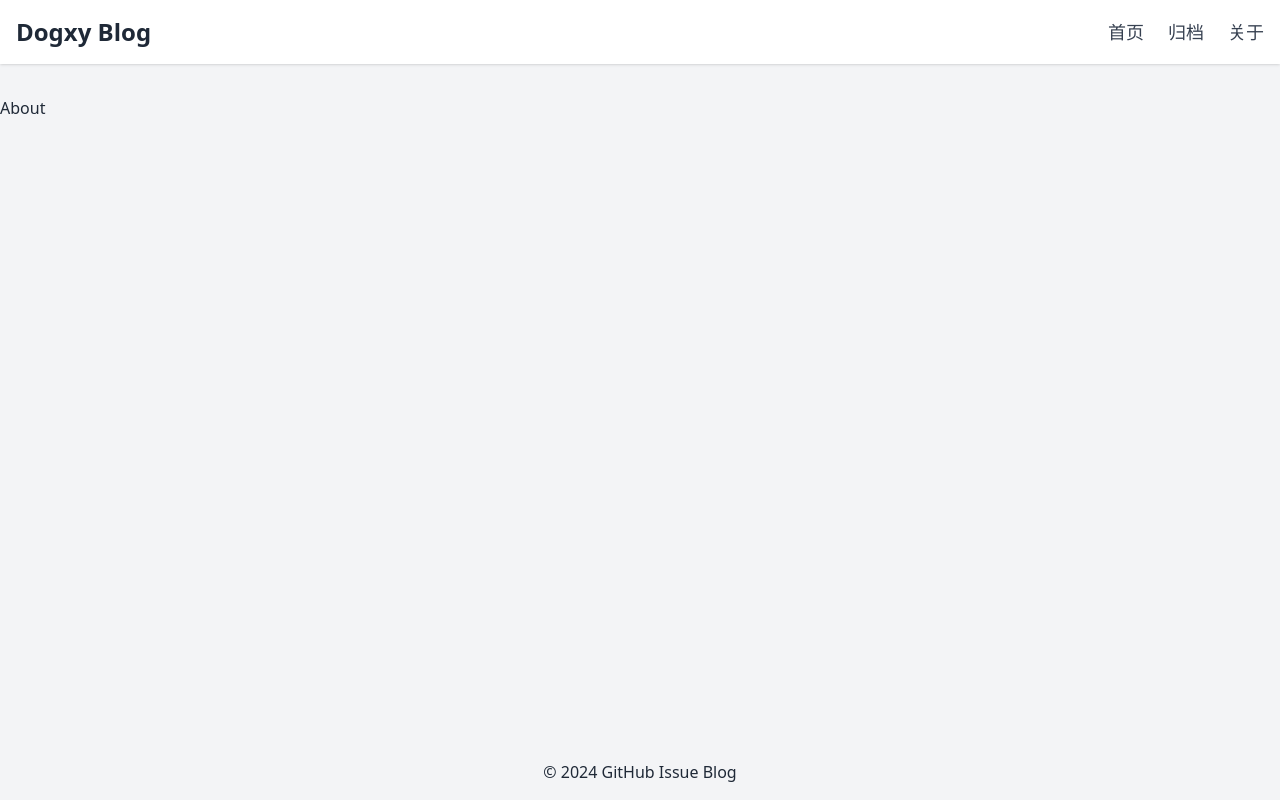
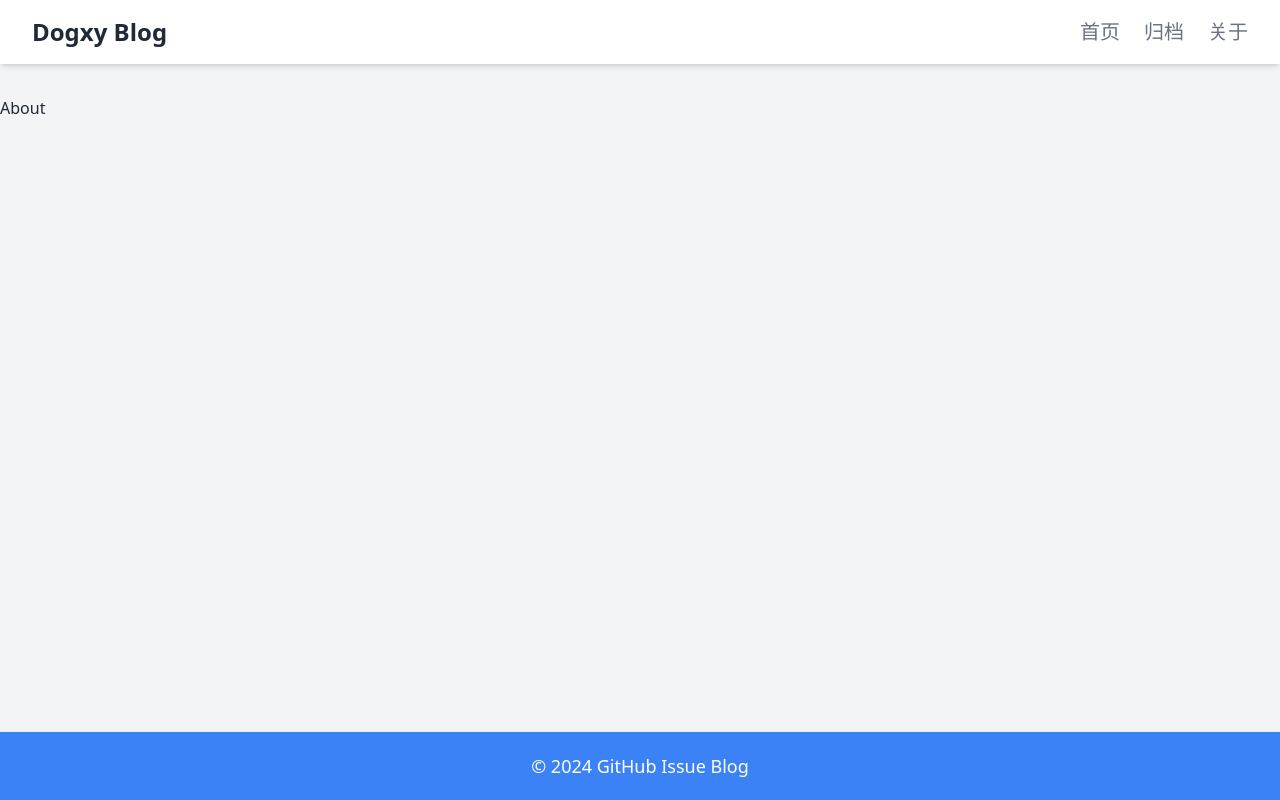
Before and after one commit to xyandy/github-issue-blog, a Next.js app: page /about in a window 1280 px wide. Built offline with nearby package versions, Linux system fonts and the light colour scheme.

Commit message:
add footer, header

```diff
--- a/app/layout.tsx
+++ b/app/layout.tsx
@@ -1,41 +1,8 @@
 import type { Metadata } from 'next';
-import '@/app/globals.css';
+import { Menu } from 'lucide-react';
 import Link from 'next/link';
 
-function Header() {
-  return (
-    <header className='bg-white shadow'>
-      <div className='container mx-auto px-4 py-4'>
-        <div className='flex justify-between items-center'>
-          <h1 className='text-2xl font-bold'>Dogxy Blog</h1>
-          <nav>
-            <ul className='hidden md:flex space-x-6'>
-              <li>
-                <Link href='/' className='text-gray-700 hover:text-blue-500 text-lg font-medium relative group'>
-                  首页
-                  <span className='absolute bottom-0 left-0 w-full h-0.5 bg-blue-500 transform scale-x-0 group-hover:scale-x-100 transition-transform duration-300 ease-in-out'></span>
-                </Link>
-              </li>
-              <li>
-                <Link href='/archives' className='text-gray-700 hover:text-blue-500 text-lg font-medium relative group'>
-                  归档
-                  <span className='absolute bottom-0 left-0 w-full h-0.5 bg-blue-500 transform scale-x-0 group-hover:scale-x-100 transition-transform duration-300 ease-in-out'></span>
-                </Link>
-              </li>
-              <li>
-                <Link href='/about' className='text-gray-700 hover:text-blue-500 text-lg font-medium relative group'>
-                  关于
-                  <span className='absolute bottom-0 left-0 w-full h-0.5 bg-blue-500 transform scale-x-0 group-hover:scale-x-100 transition-transform duration-300 ease-in-out'></span>
-                </Link>
-              </li>
-            </ul>
-          </nav>
-          {/* 保留原有的移动端菜单按钮 */}
-        </div>
-      </div>
-    </header>
-  );
-}
+import '@/app/globals.css';
 
 export const metadata: Metadata = {
   title: 'github issue blog',
@@ -50,10 +17,56 @@ export default function RootLayout({ children }: { children: React.ReactNode })
 
         <main className='flex-grow py-8'>{children}</main>
 
-        <footer className='bg-gray-100 p-4'>
-          <div className='container mx-auto text-center'>© {new Date().getFullYear()} GitHub Issue Blog</div>
-        </footer>
+        <Footer />
       </body>
     </html>
   );
 }
+
+function Header() {
+  return (
+    <header className='bg-white shadow-md'>
+      <div className='flex justify-between items-center px-8 py-4'>
+        <h1 className='text-2xl font-bold'>Dogxy Blog</h1>
+
+        <nav className='hidden sm:flex items-center space-x-6'>
+          <Link
+            href='/'
+            className='text-gray-500 hover:text-blue-500 hover:border-b-4 hover:border-blue-500 text-xl font-medium'
+          >
+            首页
+          </Link>
+          <Link
+            href='/archive'
+            className='text-gray-500 hover:text-blue-500 hover:border-b-4 hover:border-blue-500 text-xl font-medium'
+          >
+            归档
+          </Link>
+          <Link
+            href='/about'
+            className='text-gray-500 hover:text-blue-500 hover:border-b-4 hover:border-blue-500 text-xl font-medium'
+          >
+            关于
+          </Link>
+        </nav>
+
+        <div className='sm:hidden'>
+          <button className='inline-flex items-center justify-center p-2 rounded-md text-gray-400 hover:text-gray-500 hover:bg-gray-100 focus:outline-none focus:ring-2 focus:ring-inset focus:ring-indigo-500'>
+            <span className='sr-only'>打开主菜单</span>
+            <Menu className='block h-6 w-6' aria-hidden='true' />
+          </button>
+        </div>
+      </div>
+    </header>
+  );
+}
+
+function Footer() {
+  return (
+    <footer className='bg-blue-500 shadow'>
+      <div className='container mx-auto text-center p-5 text-white text-lg'>
+        © {new Date().getFullYear()} GitHub Issue Blog
+      </div>
+    </footer>
+  );
+}
```
